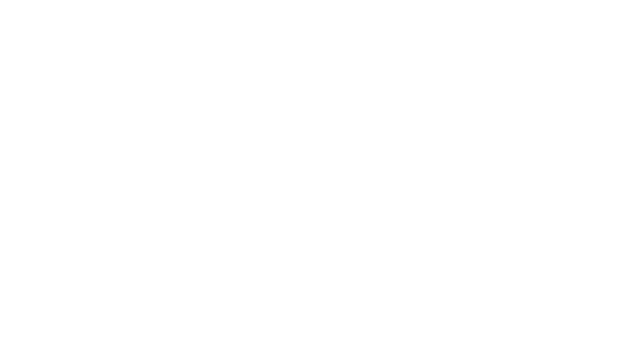
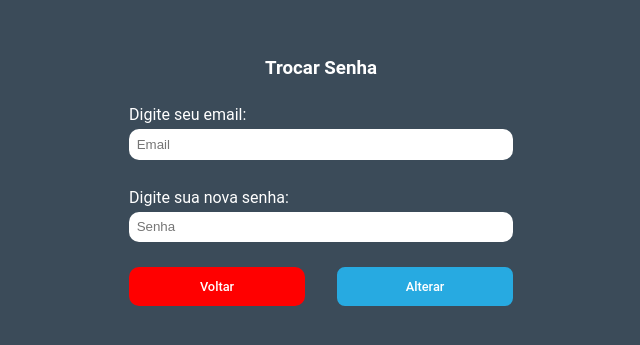
Before and after one commit to guilhermeverissimo14/clinica-odontologica, a React (Vite) app: page /reset-password in a window 1280 px wide. Before the commit this address had no page. Shown: the part 223-568 px from the top of the page, without its empty margins (319-959 px from the left). Built offline with nearby package versions, Linux system fonts and the light colour scheme; the HTML template or start-up script is replaced by a standard one.

Commit message:
Criando o alterar senha

```diff
--- a/db.json
+++ b/db.json
@@ -2,12 +2,12 @@
   "patient-record": [
     {
       "id": 4,
-      "name": "Lúcia",
+      "name": "Ana Lúcia Santos",
       "phone": "(66)923456789",
       "date": "25/02/2023",
       "doctor": "Maria",
       "description": "Alergia na pele.",
-      "city": "Cidade D",
+      "city": "Lagoa Santa",
       "address": "Rua D, 101",
       "number": "101"
     },
@@ -35,15 +35,15 @@
       "id": 7
     },
     {
-      "name": "José Guilherme",
-      "phone": "(67) 67565-7657",
-      "date": "46/54/7674",
-      "doctor": "567765",
-      "description": "78578jthjhghg",
-      "city": "567567675",
-      "address": "65786758",
-      "number": "65675",
-      "id": 9
+      "name": "Geraldo Sousa Pinto",
+      "phone": "(33) 99852-7687",
+      "date": "12/11/2023",
+      "doctor": "Fábio",
+      "description": "Dor de dente",
+      "city": "Belo Horizonte",
+      "address": "Centro",
+      "number": "593",
+      "id": 10
     }
   ]
 }
--- a/src/routes/routes.tsx
+++ b/src/routes/routes.tsx
@@ -2,12 +2,18 @@ import { Route, Routes } from "react-router-dom";
 
 import Home from "../screens/Home/home.tsx";
 import Login from "../screens/Login/login.tsx";
+import ResetPassword from "../screens/Reset-password/reset-password.tsx";
 
-export default function AppRoutes(){
-    return(
-        <Routes>
-            <Route path="/"  element={<Login />} />
-            <Route path="/home"  element={<Home />} />
-        </Routes>
-    )
-}
+function AppRoutes() {
+    const isAuthenticated = !!localStorage.getItem('username'); // Verifica se o usuário está autenticado
+
+    return (
+      <Routes>
+        <Route  path="/" element={<Login />} />
+        <Route path="/home" element={<Home />} isAuthenticated={isAuthenticated} />
+        <Route path="/reset-password" element={<ResetPassword />}/>
+      </Routes>
+    );
+  }
+
+  export default AppRoutes;
--- a/src/screens/Login/login.css
+++ b/src/screens/Login/login.css
@@ -72,6 +72,7 @@
     color: var(--white);
     gap: 1em;
     text-align: center;
+    cursor: pointer;
 }
 
 .section2 a:hover{
--- a/src/screens/Login/login.tsx
+++ b/src/screens/Login/login.tsx
@@ -4,7 +4,6 @@ import { useNavigate } from 'react-router-dom';
 import Logo from '../../assets/images/logo-login.png'
 
 import './login.css'
-// import api from '../../service/api';
 import axios from 'axios';
 
 
@@ -36,6 +35,9 @@ export default function Login() {
             }
         }
     }
+    function resetPassword(){
+        return navigate("/reset-password")
+    }
 
     return (
         <main className='content-login'>
@@ -62,7 +64,7 @@ export default function Login() {
                     />
 
                     <button onClick={handleLogin} >Entrar</button>
-                    <a href="#">Esqueceu a senha</a>
+                    <a onClick={resetPassword}>Esqueceu a senha</a>
                 </div>
             </div>
         </main>
--- /dev/null
+++ b/src/screens/Reset-password/reset-password.css
@@ -0,0 +1,88 @@
+.container-password main {
+    background-color: var(--primary-700);
+    width: 100%;
+    height: 100vh;
+    display: flex;
+    align-items: center;
+    justify-content: center;
+    flex-direction: column;
+    gap: .5em
+}
+
+.container-password main h3 {
+    color: var(--white);
+}
+
+.container-password main label {
+    color: var(--white);
+}
+
+.container-password main input {
+    padding: .5em;
+    border-radius: 10px;
+    border: 1px solid transparent;
+    margin-bottom: 1.5em;
+}
+
+.container-password main input:focus {
+    border: 3px solid var(--secondary-700);
+    outline: none;
+}
+
+.container-password main button {
+    background-color: #27AAE1;
+    color: #fff;
+    width: 100%;
+    border-style: solid;
+    border-width: 2px;
+    border-color: #27AAE1;
+    padding: 10px 20px;
+    border-radius: .5rem;
+    font-family: 'Roboto', sans-serif;
+    font-size: 0.8rem;
+    font-weight: 500;
+    cursor: pointer;
+    margin-bottom: 10px;
+    transition: all 0.2s ease-in-out;
+}
+
+.container-password main button:hover{
+    background-color: #0c87f3;
+    color:var(--black);
+    border-color:#3117f6;
+}
+
+.container-password .new-password {
+    width: 30%;
+    display: flex;
+    flex-direction: column;
+    gap: 5px;
+}
+
+
+.container-password .btns-new-password {
+    display: flex;
+    flex-direction: row;
+    gap: 2em;
+}
+
+.container-password .btns-new-password .btn-back {
+    background-color: red;
+    color: #fff;
+    border-style: solid;
+    border-width: 2px;
+    border-color: transparent;
+    padding: 10px 20px;
+    border-radius: 10px;
+    font-family: 'Roboto', sans-serif;
+    font-size: 0.8rem;
+    font-weight: 500;
+    cursor: pointer;
+    margin-bottom: 10px;
+    transition: all 0.2s ease-in-out;
+}
+
+.container-password .btns-new-password .btn-back:hover {
+    background-color: rgb(189, 59, 59);
+    color: var(--black);
+}
--- /dev/null
+++ b/src/screens/Reset-password/reset-password.tsx
@@ -0,0 +1,66 @@
+import { useState } from 'react'
+import axios from 'axios';
+
+import './reset-password.css'
+import { useNavigate } from 'react-router-dom';
+
+export default function ResetPassword() {
+
+    const [email, setEmail] = useState();
+    const [newPassword, setNewPassword] = useState();
+    const navigate = useNavigate();
+
+    async function NewPassword() {
+        try {
+            const response = await axios.post("http://localhost:3001/reset-password", { email, newPassword });
+            const data = response.data;
+
+            if (data.success) {  // Verifique a chave 'success' em vez de 'sucess'
+                localStorage.setItem("username", data.name);
+                alert(data.success); // Exiba a mensagem de sucesso retornada pela API
+                return navigate("/")
+            }
+        } catch (error) {
+            if (error.response && error.response.data && error.response.data.error) {
+                const errorMessage = error.response.data.error;
+                alert(errorMessage);
+                console.log(errorMessage);
+            }
+        }
+    }
+
+    function goBack(){
+        return navigate("/")
+    }
+
+    return (
+        <div className="container-password">
+            <main>
+                <h3>Trocar Senha</h3>
+                <div className='new-password'>
+                    <label>Digite seu email:</label>
+                    <input
+                        type="email"
+                        placeholder="Email"
+                        value={email}
+                        onChange={(e) => setEmail(e.target.value)}
+                    />
+                </div>
+
+                <div className='new-password'>
+                    <label>Digite sua nova senha:</label>
+                    <input
+                        type="password"
+                        placeholder="Senha"
+                        value={newPassword}
+                        onChange={(e) => setNewPassword(e.target.value)}
+                    />
+                    <div className='btns-new-password'>
+                        <button onClick={goBack} className='btn-back' >Voltar</button>
+                        <button onClick={NewPassword} >Alterar</button>
+                    </div>
+                </div>
+            </main>
+        </div>
+    )
+}
```
Also changed, not shown: src/components/private-routes/private-route.tsx (added, +7 -0 lines).
